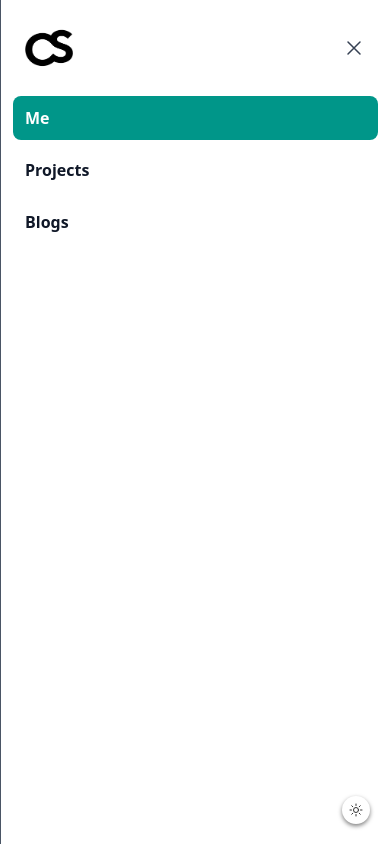
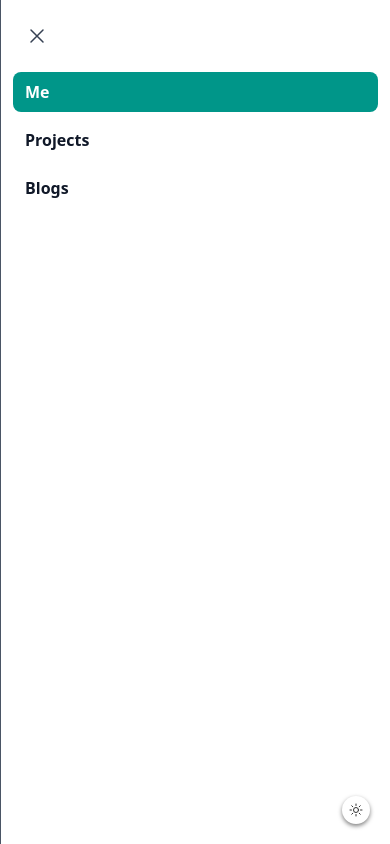
Before and after one commit to shanhaven/shanty, a Vue app: page / in a window 390 px wide. Both pictures are taken after a click on the button "Open main menu". Shown: the top 844 px of the page. Built offline with nearby package versions, Linux system fonts and the light colour scheme.

Commit message:
<update> refactor app header into a component single responsibility

```diff
--- a/src/App.vue
+++ b/src/App.vue
@@ -1,13 +1,13 @@
 <script setup lang="ts">
 import { RouterLink, RouterView } from 'vue-router'
 import DarkModeToggle from '@/components/layouts/DarkModeToggle.vue'
-import TopNavigation from '@/components/layouts/TopNavigation.vue'
 import Footer from '@/components/layouts/Footer.vue'
+import AppHeader from '@/components/layouts/AppHeader.vue'
 </script>
 
 <template>
   <header class="inset-x-0 top-0 z-50">
-    <TopNavigation/>
+    <AppHeader />
   </header>
   <main class="dark:bg-gray-900 bg-white">
     <RouterView />
--- /dev/null
+++ b/src/components/layouts/AppHeader.vue
@@ -0,0 +1,28 @@
+<script setup lang="ts">
+import { useDark } from '@vueuse/core'
+import DarkLogo from '@/assets/defaults/logo-dark.png'
+import LightLogo from '@/assets/defaults/logo-light.png'
+import TopNavigation from '@/components/layouts/TopNavigation.vue'
+import MobileDrawer from '@/components/layouts/MobileDrawer.vue'
+
+const isDark = useDark()
+</script>
+
+<template>
+  <header class="container flex items-center justify-between p-2 lg:px-8">
+    <!-- Logo -->
+    <div class="flex lg:flex-1">
+      <RouterLink to="/" class="-m-1.5 p-1.5">
+        <span class="sr-only">Shanty Cajulao</span>
+        <img v-if="isDark" class="h-12 w-auto" :src="DarkLogo" alt="Shanty Cajulao Logo" />
+        <img v-else class="h-12 w-auto" :src="LightLogo" alt="Shanty Cajulao Logo" />
+      </RouterLink>
+    </div>
+
+    <!-- Mobile Drawer Button -->
+    <MobileDrawer />
+
+    <!-- Top Navigation -->
+    <TopNavigation />
+  </header>
+</template>
--- /dev/null
+++ b/src/components/layouts/MobileDrawer.vue
@@ -0,0 +1,51 @@
+<script setup lang="ts">
+import { ref } from 'vue'
+import { useRoute } from 'vue-router'
+import { Dialog, DialogPanel } from '@headlessui/vue'
+import { XMarkIcon, Bars3Icon } from '@heroicons/vue/24/outline'
+import { navigation } from '@/components/layouts/composables/navigation.ts'
+
+const mobileMenuOpen = ref(false)
+const route = useRoute()
+</script>
+
+<template>
+  <!-- Mobile Menu Button -->
+  <div class="flex lg:hidden">
+    <button type="button" class="-m-2.5 p-2.5 rounded-md text-gray-700 dark:text-gray-100" @click="mobileMenuOpen = true">
+      <span class="sr-only">Open main menu</span>
+      <Bars3Icon class="size-6" aria-hidden="true" />
+    </button>
+  </div>
+
+  <!-- Mobile Drawer -->
+  <Dialog class="lg:hidden" @close="mobileMenuOpen = false" :open="mobileMenuOpen">
+    <div class="fixed inset-0 z-50" />
+    <DialogPanel class="fixed inset-y-0 right-0 z-50 w-full sm:max-w-sm bg-white dark:bg-gray-800 px-6 py-6 border-l border-gray-600">
+      <div class="flex items-center justify-between">
+        <!-- Close Button -->
+        <button type="button" class="-m-2.5 p-2.5 rounded-md text-gray-700 dark:text-gray-100" @click="mobileMenuOpen = false">
+          <span class="sr-only">Close menu</span>
+          <XMarkIcon class="size-6" aria-hidden="true" />
+        </button>
+      </div>
+
+      <div class="mt-6 flow-root">
+        <div class="-my-6 divide-y divide-gray-100/10">
+          <div class="space-y-2 py-6">
+            <RouterLink
+              v-for="item in navigation"
+              :key="item.name"
+              :to="item.path"
+              class="-mx-3 block rounded-lg px-3 py-2 text-base font-semibold transition duration-200"
+              :class="route.path === item.path ? 'bg-teal-600 text-white dark:bg-teal-500' : 'text-gray-900 dark:text-gray-100 hover:bg-gray-700'"
+              @click="mobileMenuOpen = false"
+            >
+              {{ item.name }}
+            </RouterLink>
+          </div>
+        </div>
+      </div>
+    </DialogPanel>
+  </Dialog>
+</template>
--- a/src/components/layouts/TopNavigation.vue
+++ b/src/components/layouts/TopNavigation.vue
@@ -1,81 +1,20 @@
 <script setup lang="ts">
-import { ref } from 'vue'
 import { useRoute } from 'vue-router'
-import { Dialog, DialogPanel } from '@headlessui/vue'
-import { Bars3Icon, XMarkIcon } from '@heroicons/vue/24/outline'
-import DarkLogo from '@/assets/defaults/logo-dark.png'
-import LightLogo from '@/assets/defaults/logo-light.png'
-import { useDark } from '@vueuse/core'
+import { navigation } from '@/components/layouts/composables/navigation.ts'
 
-const navigation = [
-  { name: 'Me', path: '/' },
-  { name: 'Projects', path: '/projects' },
-  { name: 'Blogs', path: '/blogs' },
-]
-
-const route = useRoute() // Get the current route
-const mobileMenuOpen = ref(false)
-const isDark = useDark()
+const route = useRoute()
 </script>
 
 <template>
-  <nav class="container flex items-center justify-between p-2 lg:px-8" aria-label="Global">
-    <div class="flex lg:flex-1">
-      <RouterLink to="/" class="-m-1.5 p-1.5">
-        <span class="sr-only">Shanty Cajulao</span>
-        <img v-if="isDark" class="h-12 w-auto" :src="DarkLogo" alt="Shanty Cajulao Logo" />
-        <img v-else class="h-12 w-auto" :src="LightLogo" alt="Shanty Cajulao Logo" />
-      </RouterLink>
-    </div>
-    <div class="flex lg:hidden">
-      <button type="button" class="-m-2.5 inline-flex items-center justify-center rounded-md p-2.5 text-gray-700 dark:text-gray-100" @click="mobileMenuOpen = true">
-        <span class="sr-only">Open main menu</span>
-        <Bars3Icon class="size-6" aria-hidden="true" />
-      </button>
-    </div>
-    <div class="hidden lg:flex lg:gap-x-12">
+  <nav class="hidden lg:flex lg:gap-x-12">
     <RouterLink
       v-for="item in navigation"
       :key="item.name"
       :to="item.path"
-        class="text-sm/6 font-semibold transition duration-200"
+      class="text-sm font-semibold transition duration-200"
       :class="route.path === item.path ? 'text-teal-600 dark:text-teal-400' : 'text-gray-900 dark:text-gray-100 hover:text-teal-500 dark:hover:text-teal-300'"
     >
       {{ item.name }}
     </RouterLink>
-    </div>
   </nav>
-
-  <!-- Mobile Navigation -->
-  <Dialog class="lg:hidden" @close="mobileMenuOpen = false" :open="mobileMenuOpen">
-    <div class="fixed inset-0 z-50" />
-    <DialogPanel class="fixed inset-y-0 right-0 z-50 w-full overflow-y-auto bg-white dark:bg-gray-800 px-6 py-6 sm:max-w-sm sm:ring-1 sm:ring-gray-900/10 border-l border-gray-600">
-      <div class="flex items-center justify-between">
-        <RouterLink to="/" class="-m-1.5 p-1.5">
-          <span class="sr-only">Shanty Cajulao</span>
-          <img v-if="isDark" class="h-12 w-auto" :src="DarkLogo" alt="Shanty Cajulao Logo" />
-          <img v-else class="h-12 w-auto" :src="LightLogo" alt="Shanty Cajulao Logo" />
-        </RouterLink>
-        <button type="button" class="-m-2.5 rounded-md p-2.5 text-gray-700 dark:text-gray-100" @click="mobileMenuOpen = false">
-          <span class="sr-only">Close menu</span>
-          <XMarkIcon class="size-6" aria-hidden="true" />
-        </button>
-      </div>
-      <div class="mt-6 flow-root">
-        <div class="-my-6 divide-y divide-gray-100/10">
-          <div class="space-y-2 py-6">
-            <RouterLink
-              v-for="item in navigation"
-              :key="item.name"
-              :to="item.path"
-              class="-mx-3 block rounded-lg px-3 py-2 text-base/7 font-semibold transition duration-200"
-              :class="route.path === item.path ? 'bg-teal-600 text-white dark:bg-teal-500' : 'text-gray-900 dark:text-gray-100 hover:bg-gray-700'"
-            >
-              {{ item.name }}
-            </RouterLink>
-          </div>
-        </div>
-      </div>
-    </DialogPanel>
-  </Dialog>
 </template>
--- /dev/null
+++ b/src/components/layouts/composables/navigation.ts
@@ -0,0 +1,5 @@
+export const navigation = [
+  { name: 'Me', path: '/' },
+  { name: 'Projects', path: '/projects' },
+  { name: 'Blogs', path: '/blogs' },
+]
```
Lines whose indentation alone changed are shown as unchanged.
